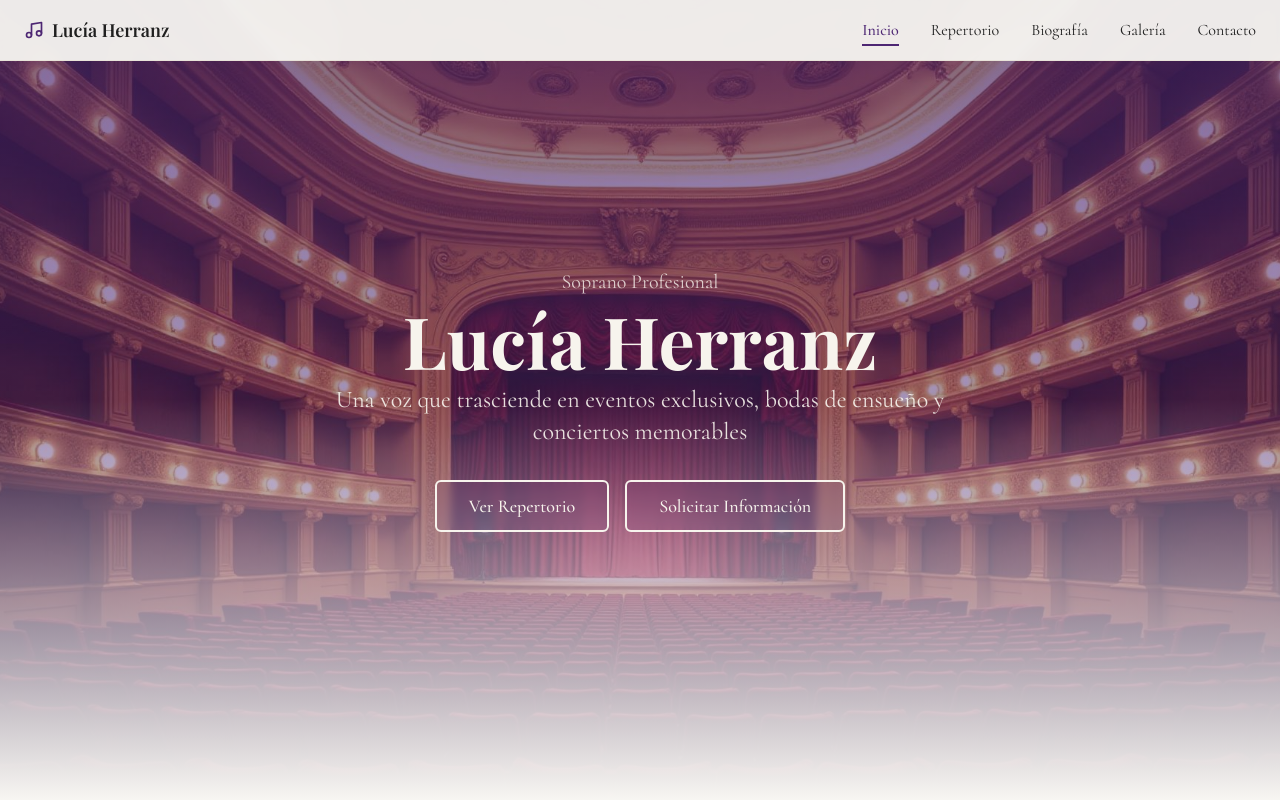
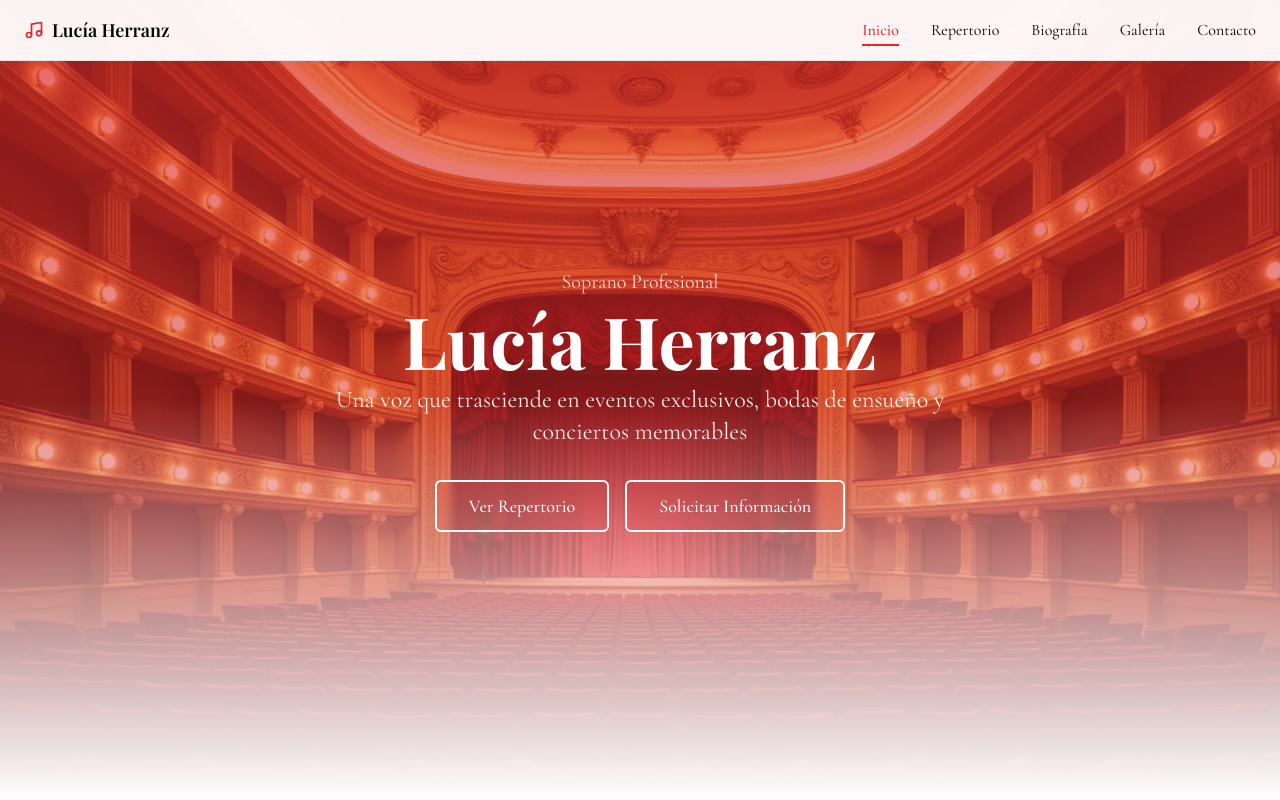
Before and after one commit to gomez60621-lab/lucia-herranz-soprano, a React (Vite) app: page / in a window 1280 px wide. Shown: the top 800 px of the page. Built offline with nearby package versions, Linux system fonts and the light colour scheme; the HTML template or start-up script is replaced by a standard one.

Commit message:
Refactor: Update theme to match operan.se

```diff
--- a/index.html
+++ b/index.html
@@ -18,7 +18,7 @@
 
     <link rel="preconnect" href="https://fonts.googleapis.com">
     <link rel="preconnect" href="https://fonts.gstatic.com" crossorigin>
-    <link href="https://fonts.googleapis.com/css2?family=Playfair+Display:wght@400;500;600;700&family=Cormorant:wght@300;400;500&display=swap" rel="stylesheet">
+    <link href="https://fonts.googleapis.com/css2?family=Playfair+Display:wght@400;500;600;700&family=Cormorant+Garamond:ital,wght@0,300;0,400;0,500;0,600;0,700;1,400&family=Inter:wght@300;400;500;600&display=swap" rel="stylesheet">
   </head>
 
   <body>
--- a/src/index.css
+++ b/src/index.css
@@ -8,103 +8,102 @@ All colors MUST be HSL.
 
 @layer base {
   :root {
-    --background: 42 25% 96%;
-    --foreground: 0 0% 12%;
+    --background: 0 0% 100%;
+    --foreground: 0 0% 0%;
 
     --card: 0 0% 100%;
-    --card-foreground: 0 0% 12%;
+    --card-foreground: 0 0% 0%;
 
     --popover: 0 0% 100%;
-    --popover-foreground: 0 0% 12%;
+    --popover-foreground: 0 0% 0%;
 
-    --primary: 270 50% 30%;
-    --primary-foreground: 42 40% 95%;
+    --primary: 0 72% 51%;
+    --primary-foreground: 0 0% 100%;
 
-    --secondary: 42 35% 92%;
-    --secondary-foreground: 270 50% 30%;
+    --secondary: 0 0% 96%;
+    --secondary-foreground: 0 0% 0%;
 
-    --muted: 42 20% 90%;
+    --muted: 0 0% 96%;
     --muted-foreground: 0 0% 45%;
 
-    --accent: 42 65% 65%;
-    --accent-foreground: 0 0% 12%;
+    --accent: 0 72% 51%;
+    --accent-foreground: 0 0% 100%;
 
     --destructive: 0 84.2% 60.2%;
-    --destructive-foreground: 42 40% 95%;
+    --destructive-foreground: 0 0% 100%;
 
-    --border: 42 25% 88%;
-    --input: 42 25% 88%;
-    --ring: 270 50% 30%;
+    --border: 0 0% 90%;
+    --input: 0 0% 90%;
+    --ring: 0 72% 51%;
 
     --radius: 0.5rem;
 
     /* Custom design tokens */
-    --gold: 42 65% 65%;
-    --purple: 270 50% 30%;
-    --purple-light: 270 50% 40%;
-    --cream: 42 40% 95%;
-    --ivory: 42 35% 92%;
+    --opera-red: 0 72% 51%;
+    --opera-black: 0 0% 0%;
+    --opera-white: 0 0% 100%;
+    --opera-gray: 0 0% 96%;
 
-    --gradient-elegant: linear-gradient(135deg, hsl(270 50% 30%) 0%, hsl(270 50% 40%) 100%);
-    --gradient-subtle: linear-gradient(180deg, hsl(42 40% 95%) 0%, hsl(0 0% 100%) 100%);
+    --gradient-elegant: linear-gradient(135deg, hsl(0 0% 10%) 0%, hsl(0 0% 0%) 100%);
+    --gradient-subtle: linear-gradient(180deg, hsl(0 0% 100%) 0%, hsl(0 0% 98%) 100%);
 
-    --shadow-elegant: 0 10px 40px -10px hsl(270 50% 30% / 0.2);
+    --shadow-elegant: 0 10px 40px -10px hsl(0 0% 0% / 0.2);
     --shadow-soft: 0 4px 20px -4px hsl(0 0% 0% / 0.1);
 
     --transition-smooth: all 0.3s cubic-bezier(0.4, 0, 0.2, 1);
 
     --sidebar-background: 0 0% 98%;
 
-    --sidebar-foreground: 240 5.3% 26.1%;
+    --sidebar-foreground: 0 0% 0%;
 
-    --sidebar-primary: 240 5.9% 10%;
+    --sidebar-primary: 0 0% 0%;
 
-    --sidebar-primary-foreground: 0 0% 98%;
+    --sidebar-primary-foreground: 0 0% 100%;
 
-    --sidebar-accent: 240 4.8% 95.9%;
+    --sidebar-accent: 0 0% 96%;
 
-    --sidebar-accent-foreground: 240 5.9% 10%;
+    --sidebar-accent-foreground: 0 0% 0%;
 
-    --sidebar-border: 220 13% 91%;
+    --sidebar-border: 0 0% 90%;
 
-    --sidebar-ring: 217.2 91.2% 59.8%;
+    --sidebar-ring: 0 72% 51%;
   }
 
   .dark {
-    --background: 0 0% 8%;
-    --foreground: 42 40% 95%;
+    --background: 0 0% 5%;
+    --foreground: 0 0% 100%;
 
-    --card: 0 0% 12%;
-    --card-foreground: 42 40% 95%;
+    --card: 0 0% 10%;
+    --card-foreground: 0 0% 100%;
 
-    --popover: 0 0% 12%;
-    --popover-foreground: 42 40% 95%;
+    --popover: 0 0% 10%;
+    --popover-foreground: 0 0% 100%;
 
-    --primary: 42 65% 65%;
-    --primary-foreground: 0 0% 12%;
+    --primary: 0 72% 51%;
+    --primary-foreground: 0 0% 100%;
 
-    --secondary: 0 0% 16%;
-    --secondary-foreground: 42 40% 95%;
+    --secondary: 0 0% 15%;
+    --secondary-foreground: 0 0% 100%;
 
-    --muted: 0 0% 16%;
+    --muted: 0 0% 15%;
     --muted-foreground: 0 0% 60%;
 
-    --accent: 270 50% 40%;
-    --accent-foreground: 42 40% 95%;
+    --accent: 0 72% 51%;
+    --accent-foreground: 0 0% 100%;
 
     --destructive: 0 62.8% 30.6%;
-    --destructive-foreground: 42 40% 95%;
+    --destructive-foreground: 0 0% 100%;
 
-    --border: 0 0% 16%;
-    --input: 0 0% 16%;
-    --ring: 42 65% 65%;
+    --border: 0 0% 20%;
+    --input: 0 0% 20%;
+    --ring: 0 72% 51%;
 
-    --gold: 42 65% 65%;
-    --purple: 270 50% 40%;
-    --purple-light: 270 50% 50%;
+    --opera-red: 0 72% 51%;
+    --opera-black: 0 0% 0%;
+    --opera-white: 0 0% 100%;
 
-    --gradient-elegant: linear-gradient(135deg, hsl(270 50% 30%) 0%, hsl(270 50% 40%) 100%);
-    --shadow-elegant: 0 10px 40px -10px hsl(42 65% 65% / 0.2);
+    --gradient-elegant: linear-gradient(135deg, hsl(0 0% 10%) 0%, hsl(0 0% 5%) 100%);
+    --shadow-elegant: 0 10px 40px -10px hsl(0 72% 51% / 0.2);
   }
 }
 
--- a/tailwind.config.ts
+++ b/tailwind.config.ts
@@ -15,7 +15,8 @@ export default {
     extend: {
       fontFamily: {
         'playfair': ['Playfair Display', 'serif'],
-        'cormorant': ['Cormorant', 'serif'],
+        'cormorant': ['Cormorant Garamond', 'serif'],
+        'sans': ['Inter', 'system-ui', 'sans-serif'],
       },
       colors: {
         border: "hsl(var(--border))",
@@ -51,8 +52,10 @@ export default {
           DEFAULT: "hsl(var(--card))",
           foreground: "hsl(var(--card-foreground))",
         },
-        gold: "hsl(var(--gold))",
-        burgundy: "hsl(var(--burgundy))",
+        'opera-red': "hsl(var(--opera-red))",
+        'opera-black': "hsl(var(--opera-black))",
+        'opera-white': "hsl(var(--opera-white))",
+        'opera-gray': "hsl(var(--opera-gray))",
       },
       backgroundImage: {
         'gradient-elegant': 'var(--gradient-elegant)',
```
